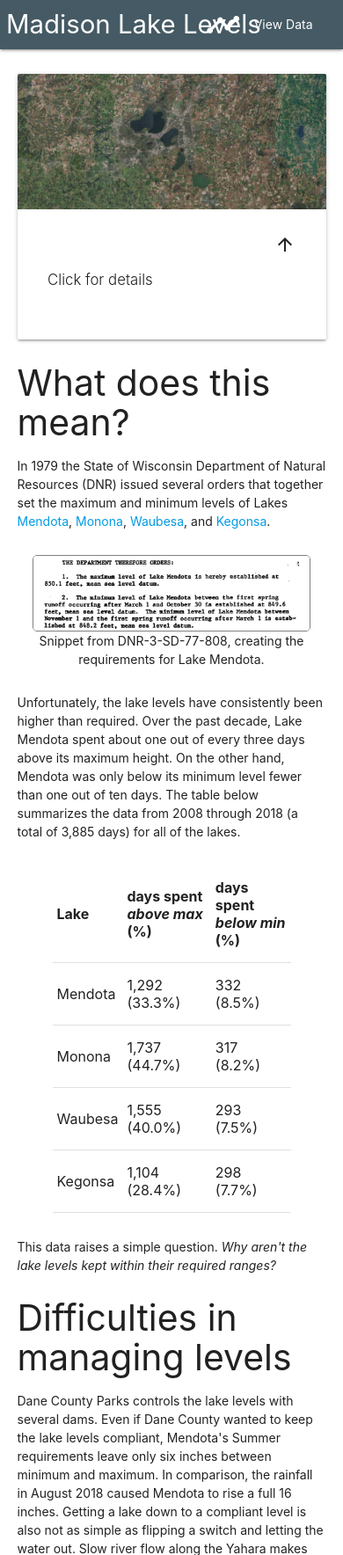
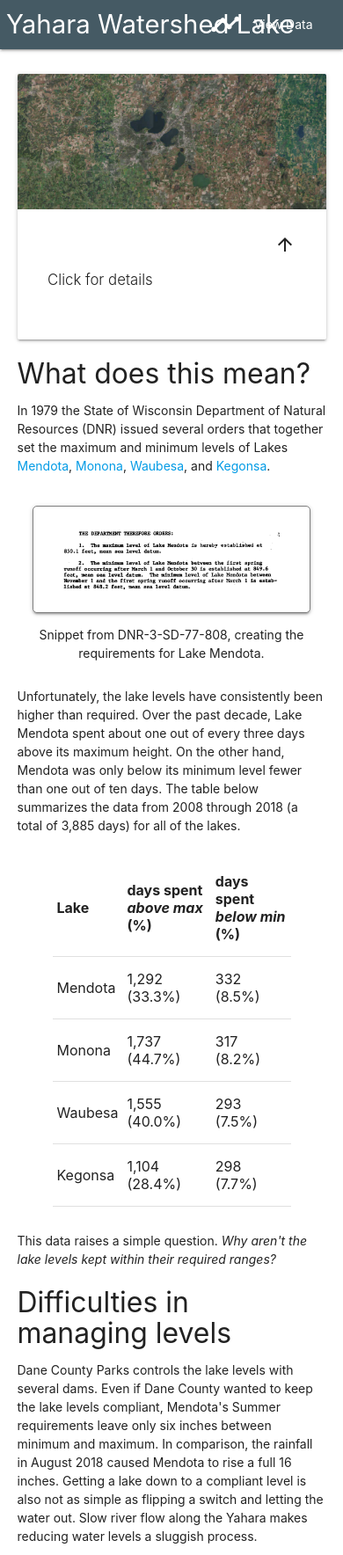
Before and after one commit to kbrose/yahara-info, a Flask app: template templates/main.html in a window 390 px wide. Shown: the top 1768 px of the page at 88% size. Run offline with Flask 2, Linux system fonts and the light colour scheme; the template is opened without the code that fills it, so the values that code supplies are empty; parts of the project's set-up code (start-up, migrations or seed data) failed here and were passed over.

Commit message:
brand tweaks, hopefully mobile helpers

```diff
--- a/templates/base.html
+++ b/templates/base.html
@@ -9,15 +9,16 @@
     <link href="https://fonts.googleapis.com/icon?family=Material+Icons" rel="stylesheet">
     <link rel="stylesheet" type="text/css" href="{{ url_for('static',filename='styles/custom.css') }}">
     {{ bokeh_script|safe }}
+    <meta name="viewport" content="width=device-width, initial-scale=1.0"/>
 </head>
-<title>Madison Lake Levels</title>
+<title>Yahara Info</title>
 <header>
     <nav>
         <div class="nav-wrapper blue-grey darken-2 white-text">
             <div class="container body">
-                <a href="/" class="brand-logo left">Madison Lake Levels</a>
+                <a href="/" class="brand-logo left" title="Home page">Yahara Watershed Lake Levels</a>
                 <ul class="right">
-                    <li><a href="/plot"><i class="material-icons left" style="font-size: 40px;">timeline</i>View Data</a></li>
+                    <li><a href="/plot" title="View Data"><i class="material-icons left" style="font-size: 250%;">timeline</i>View Data</a></li>
                 </ul>
             </div>
         </div>
--- a/templates/main.html
+++ b/templates/main.html
@@ -59,13 +59,13 @@
             </table>
         </div>
     </div>
-    <h3>What does this mean?</h3>
+    <h4>What does this mean?</h4>
     <p>
         In 1979 the State of Wisconsin Department of Natural Resources (DNR) issued several orders that together set the maximum and minimum levels of Lakes <a href="https://lwrd.countyofdane.com/documents/pdf/DNR-3-SD-77-808.pdf">Mendota</a>, <a href="https://lwrd.countyofdane.com/documents/pdf/DNR-3-SD-77-819.pdf">Monona</a>, <a href="https://lwrd.countyofdane.com/documents/pdf/DNR-3-SD-77-819.pdf">Waubesa</a>, and <a href="https://pdf.countyofdane.com/lwrd/landconservation/DNR-3-WR-1116.pdf">Kegonsa</a>.
     </p>
     <figure class="container center section">
-        <a href="https://lwrd.countyofdane.com/documents/pdf/DNR-3-SD-77-808.pdf">
-            <img src="/static/imgs/dnr-order.png" alt="Image of the DNR order setting Mendota's levels." class="responsive-img" style="border: solid 1px grey; border-radius: 5px;">
+        <a href="https://lwrd.countyofdane.com/documents/pdf/DNR-3-SD-77-808.pdf" title="Open the full DNR order.">
+            <img src="/static/imgs/dnr-order.png" alt="Image of the DNR order setting Mendota's levels. Click to open the DNR." class="responsive-img card-panel hoverable" style="border: solid 1px grey; border-radius: 5px;">
         </a>
         <figcaption>Snippet from DNR-3-SD-77-808, creating the requirements for Lake Mendota.</figcaption>
     </figure>
@@ -93,8 +93,10 @@
             </tr>
         </table>
     </figure>
-    This data raises a simple question. <i>Why aren't the lake levels kept within their required ranges?</i>
-    <h3>Difficulties in managing levels</h3>
+    <p>
+        This data raises a simple question. <i>Why aren't the lake levels kept within their required ranges?</i>
+    </p>
+    <h4>Difficulties in managing levels</h4>
     <p>
         Dane County Parks controls the lake levels with several dams. Even if Dane County wanted to keep the lake levels compliant, Mendota's Summer requirements leave only six inches between minimum and maximum. In comparison, the rainfall in August 2018 caused Mendota to rise a full 16 inches. Getting a lake down to a compliant level is also not as simple as flipping a switch and letting the water out. Slow river flow along the Yahara makes reducing water levels a sluggish process.
     </p>
@@ -111,7 +113,7 @@
             A timeline showing when each lake is above its maximum level. <a href="/plot" class="section">Explore the complete dataset.</a>
         </figcaption>
     </figure>
-    <h3>So what can be done?</h3>
+    <h4>So what can be done?</h4>
     <p>
         In an <a href="https://madison.com/wsj/news/local/govt-and-politics/impatience-surfaces-over-slow-search-for-ways-to-prevent-the/article_f1db97e4-4163-5c54-bc49-e31d0a8751eb.html">interview</a> with the Wisconsin State Journal, Ken Potter, a UW Madison professor of Civil and Environmental Engineering named several steps that could be taken to mitigate flooding. In addition to lowering Lake Mendota, Potter recommended quickening the Yahara through various means, including enhanced aquatic plant harvesting efforts, and better runoff management from farmers. Potter also suggested increasing the amount of protection for the natural wetlands that "prevent floods by acting as natural sponges".
     </p>
```
